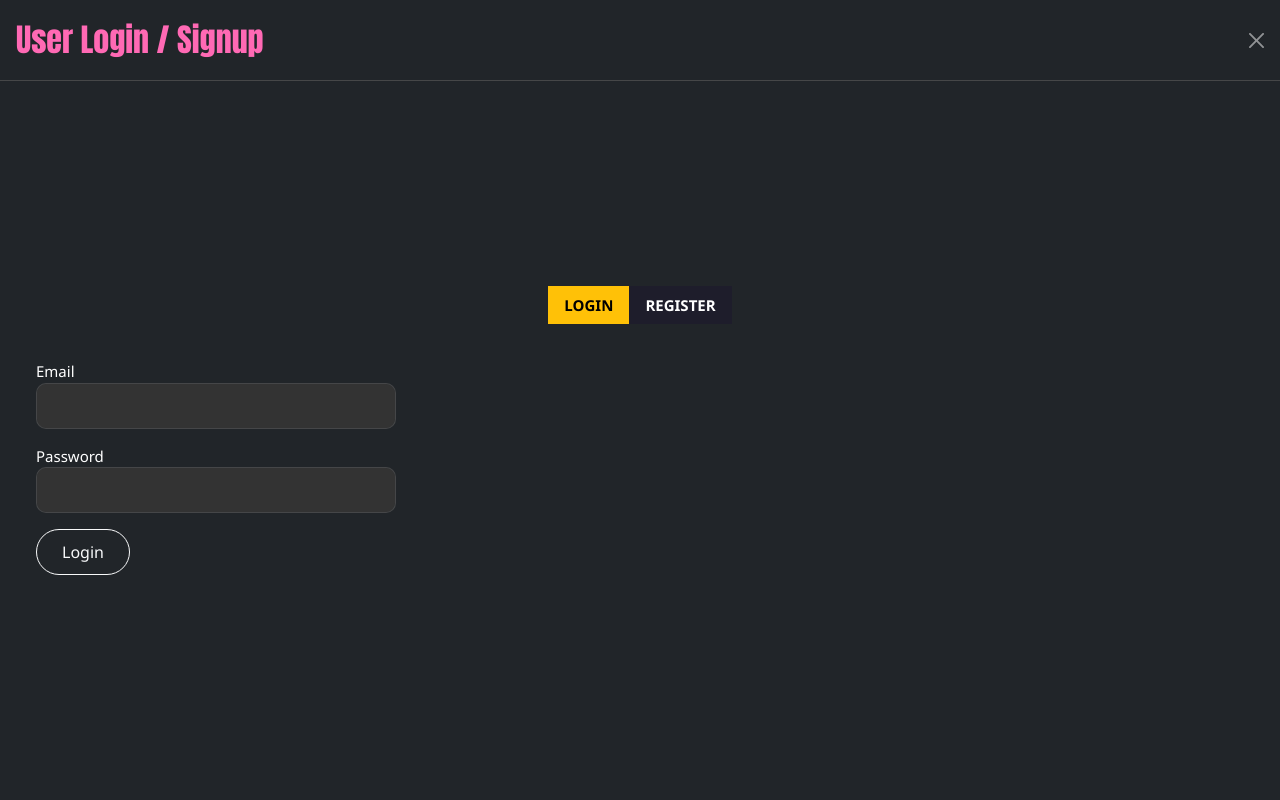
After one commit to tanishavyastv/Anime-Streaming-Site, a PHP site: page /navbar.php in a window 1280 px wide, after a click on "LOGIN". The commit adds this page. Run offline with PHP 8.4, Linux system fonts and the light colour scheme.

Commit message:
20/4/2025

```diff
--- a/index.html
+++ b/index.html
@@ -80,7 +80,7 @@
 
     <script>
         $(function () {
-            $("#navbar").load("navbar.html");
+            $("#navbar").load("navbar.php");
             $("#footer").load("footer.html");
         });
     </script>
--- /dev/null
+++ b/login-model.css
@@ -0,0 +1,106 @@
+.nav-pills .nav-link {
+    font-weight: bold;
+    text-transform: uppercase;
+    color: var(--color-text);
+    border-radius: 0;
+    background-color: var(--color-card-bg);
+    transition: background-color 0.3s ease, color 0.3s ease;
+}
+
+.nav-pills .nav-link:hover {
+    background-color: var(--color-card-bg);
+    color: var(--color-btn-yellow);
+}
+
+.nav-pills .nav-link.active {
+    background-color: var(--color-btn-yellow);
+    color: #000;
+}
+
+/* Modal Appearance */
+.modal-content {
+    background-color: var(--color-card-bg);
+    color: var(--color-text);
+    border-radius: 20px;
+    box-shadow: 0 8px 20px var(--color-card-shadow);
+    animation: fadeIn 0.4s ease-in-out;
+    border: none;
+}
+
+.modal-header {
+    border-bottom: 1px solid var(--color-scrollbar-thumb);
+}
+
+.modal-title {
+    font-size: 2rem;
+    font-family: var(--font-title);
+    color: var(--color-primary);
+}
+
+/* Form Styles */
+form {
+    padding: 20px;
+}
+
+form label {
+    font-weight: 500;
+    color: var(--color-text);
+}
+
+form .form-control {
+    background-color: var(--color-secondary);
+    color: var(--color-text);
+    border: 1px solid var(--color-scrollbar-thumb);
+    border-radius: 10px;
+    padding: 10px 15px;
+    transition: all 0.3s ease;
+}
+
+form .form-control:focus {
+    background-color: var(--color-secondary-hover);
+    border-color: var(--color-btn-yellow);
+    box-shadow: 0 0 5px rgba(255, 193, 7, 0.3);
+}
+
+/* Buttons */
+.btn-outline-warning {
+    color: var(--color-btn-yellow);
+    border-color: var(--color-btn-yellow);
+    font-weight: bold;
+    border-radius: 25px;
+    padding: 10px 25px;
+    transition: all 0.3s ease;
+}
+
+.btn-outline-warning:hover {
+    background-color: var(--color-btn-yellow);
+    color: #000;
+}
+
+.btn-outline-light {
+    border-radius: 25px;
+    padding: 10px 25px;
+}
+
+/* Responsive title size */
+@media (max-width: 576px) {
+    .modal-title {
+        font-size: 1.5rem;
+    }
+
+    form {
+        padding: 10px;
+    }
+}
+
+/* Animation */
+@keyframes fadeIn {
+    from {
+        opacity: 0;
+        transform: translateY(-30px);
+    }
+    to {
+        opacity: 1;
+        transform: translateY(0);
+    }
+}
--- /dev/null
+++ b/login-model.html
@@ -0,0 +1,61 @@
+<link rel="stylesheet" href="login-model.css">
+
+<div class="modal fade" id="loginModal" tabindex="-1" aria-hidden="true">
+    <div class="modal-dialog modal-fullscreen">
+        <div class="modal-content bg-dark text-white">
+            <div class="modal-header">
+                <h5 class="modal-title">User Login / Signup</h5>
+                <button type="button" class="btn-close btn-close-white" data-bs-dismiss="modal"></button>
+            </div>
+            <div class="modal-body d-flex flex-column justify-content-center align-items-center">
+
+                <!-- Tab Navigation -->
+                <ul class="nav nav-pills mb-3" id="login-register-tabs" role="tablist">
+                    <li class="nav-item" role="presentation">
+                        <a class="nav-link active" id="login-tab" data-bs-toggle="pill" href="#login" role="tab" aria-controls="login" aria-selected="true">Login</a>
+                    </li>
+                    <li class="nav-item" role="presentation">
+                        <a class="nav-link" id="register-tab" data-bs-toggle="pill" href="#register" role="tab" aria-controls="register" aria-selected="false">Register</a>
+                    </li>
+                </ul>
+
+                <!-- Tab Content -->
+                <div class="tab-content w-100">
+                    <!-- Login Form -->
+                    <div class="tab-pane fade show active" id="login" role="tabpanel" aria-labelledby="login-tab">
+                        <form id="loginForm" method="POST" action="login.php" style="max-width:400px; width:100%;">
+                            <div class="mb-3">
+                                <label for="loginEmail">Email</label>
+                                <input type="email" id="loginEmail" name="email" class="form-control" required />
+                            </div>
+                            <div class="mb-3">
+                                <label for="loginPassword">Password</label>
+                                <input type="password" id="loginPassword" name="password" class="form-control" required />
+                            </div>
+                            <button type="submit" name="login" class="btn btn-outline-light">Login</button>
+                        </form>
+                    </div>
+
+                    <!-- Register Form -->
+                    <div class="tab-pane fade" id="register" role="tabpanel" aria-labelledby="register-tab">
+                        <form id="registerForm" method="POST" action="login.php" style="max-width:400px; width:100%;">
+                            <div class="mb-3">
+                                <label for="registerName">Name</label>
+                                <input type="text" id="registerName" name="name" class="form-control" required />
+                            </div>
+                            <div class="mb-3">
+                                <label for="registerEmail">Email</label>
+                                <input type="email" id="registerEmail" name="email" class="form-control" required />
+                            </div>
+                            <div class="mb-3">
+                                <label for="registerPassword">Password</label>
+                                <input type="password" id="registerPassword" name="password" class="form-control" required />
+                            </div>
+                            <button type="submit" name="register" class="btn btn-outline-warning">Register</button>
+                        </form>
+                    </div>
+                </div>
+            </div>
+        </div>
+    </div>
+</div>
--- /dev/null
+++ b/logout.php
@@ -0,0 +1,6 @@
+<?php
+session_start();
+session_unset();
+session_destroy();
+header("Location: index.html");
+exit;
--- a/navbar.html
+++ b/navbar.php
@@ -39,6 +39,17 @@
                     <li class="nav-item">
                         <a class="nav-link" href="top-airing.html">Top Airing</a>
                     </li>
+                    <li class="nav-item">
+                        <?php session_start(); ?>
+                        <?php if (!empty($_SESSION['user_name'])): ?>
+                          <span class="navbar-text text-white mx-2">
+                            Welcome, <?= htmlspecialchars($_SESSION['user_name']) ?>
+                          </span>
+                          <a class="nav-link" href="logout.php">Logout</a>
+                        <?php else: ?>
+                            <a class="nav-link" href="#" data-bs-toggle="modal" data-bs-target="#loginModal">Login</a>
+                        <?php endif; ?>
+                    </li>
                 </ul>
             </div>
 
@@ -58,6 +69,7 @@
 
     <script src="https://cdn.jsdelivr.net/npm/bootstrap@5.3.2/dist/js/bootstrap.bundle.min.js"></script>
     <script src="navbar.js"></script>
+    <?php include 'login-model.html'; ?>
 </body>
 
 </html>
```
Also changed, not shown: login-model.php (added, +39 -0 lines), login.php (added, +51 -0 lines).
